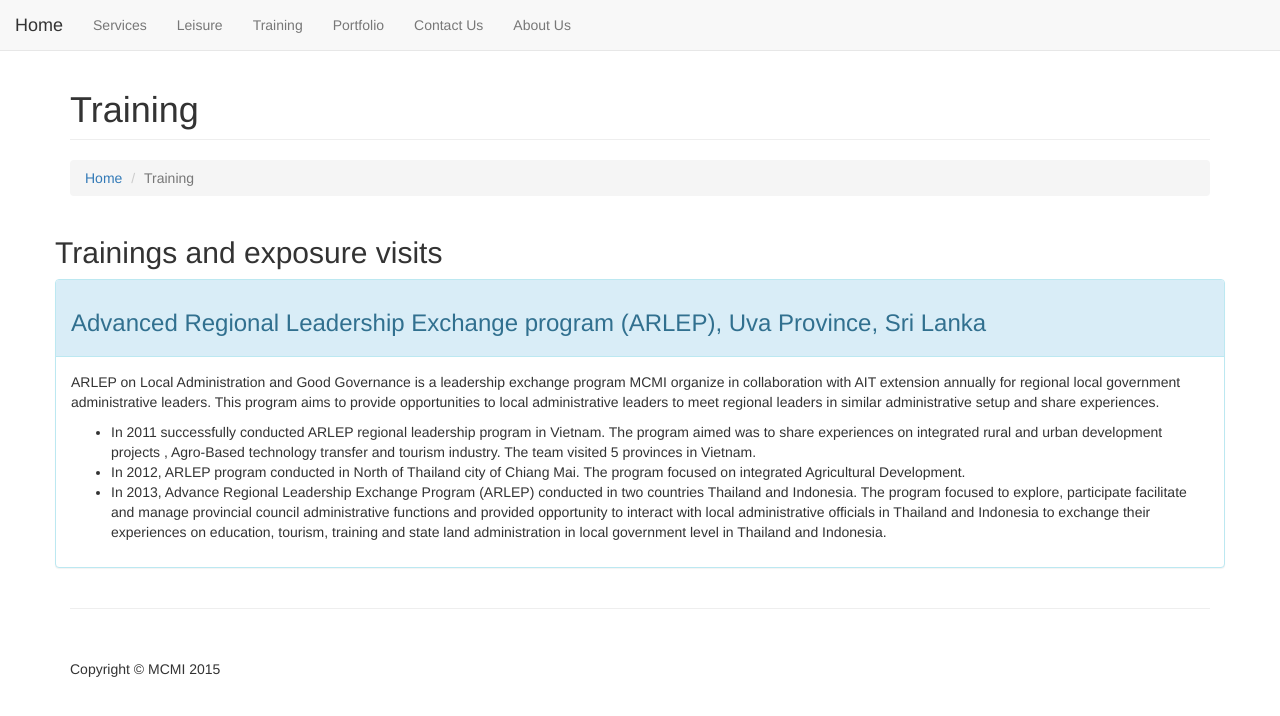
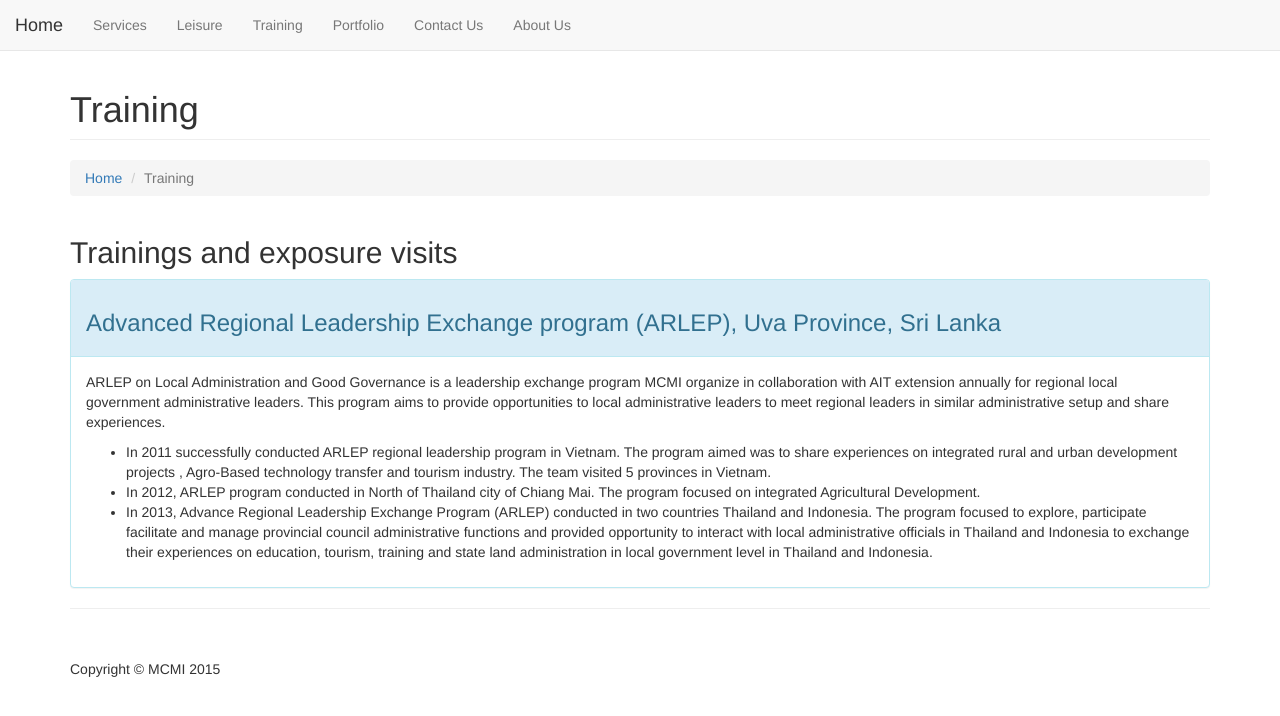
Before and after one commit to beyond2013/mcmi, a Jekyll site: the page built from trainging.html, in a window 1280 px wide. Shown: the top 716 px of the page. Built offline with Jekyll 4.4.1, drawn with Linux system fonts in a browser that asks for light colours.

Commit message:
fixed panel on trainging.html

```diff
--- a/trainging.html
+++ b/trainging.html
@@ -3,7 +3,7 @@ layout: default
 title: Training
 weight: 40
 ---
-<div class="row">
+
 <h2> Trainings and exposure visits </h2>
 
 <div class="panel panel-info">
@@ -44,4 +44,3 @@ weight: 40
 <!--  ![Vietnam] ({{urls.media}}/vietnam1.jpg "ARLEP 2011 Vietnam")
  -  ![Thailand] ({{urls.media}}/thailand1.jpg "ARLEP 2012 Thailand")
  -  ![Bali] ({{urls.media}}/bali5.jpg "ARLEP 2013 Indonesia") -->
- </div> <!-- row -->
```
